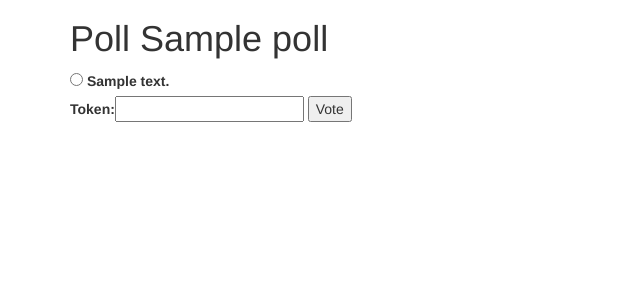
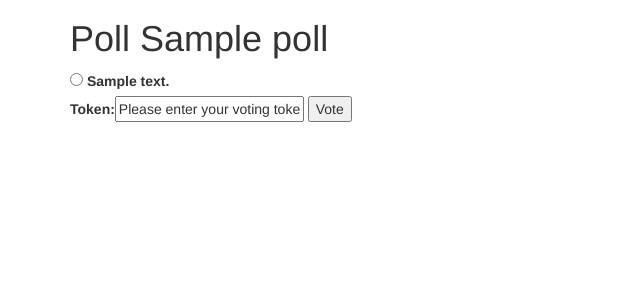
Before and after one commit to mayflower/demockrazy, a Django app: a page that uses vote/templates/vote/poll.html in a window 1280 px wide. Shown: the part 51-351 px from the top of the page, without its empty margins (0-640 px from the left). Run offline with Django 3.2, Linux system fonts and the light colour scheme; tables that the repository leaves empty hold one stand-in row (values such as "Sample post"); some libraries are stand-ins or nearby versions.

Commit message:
Pass token parameter via GET request

```diff
--- a/vote/templates/vote/poll.html
+++ b/vote/templates/vote/poll.html
@@ -11,7 +11,7 @@
     <input type="radio" name="choice" id="choice{{ forloop.counter }}" value="{{ choice.id }}" />
     <label for="choice{{ forloop.counter }}">{{ choice.choice_text }}</label><br />
     {% endfor %}
-    <label for="token">Token: </label><input type="text" id="token" name="token">
+    <label for="token">Token: </label><input type="text" id="token" name="token" value="{{token}}">
     <input type="submit" value="Vote" />
 </form>
 {% endblock %}
--- a/vote/views.py
+++ b/vote/views.py
@@ -7,8 +7,9 @@ from .models import Poll, Choice, Token
 
 def poll(request, poll_identifier):
     poll = get_object_or_404(Poll, identifier=poll_identifier)
+    token = request.GET.get('token', "Please enter your voting token")
     if poll.is_active:
-        return render(request, 'vote/poll.html', {'poll': poll})
+        return render(request, 'vote/poll.html', {'poll': poll, 'token': token})
     else:
         return HttpResponseRedirect(reverse('vote:result', args=(poll_identifier,)))
 
@@ -75,24 +76,26 @@ def create(request):
 
 
 def vote(request, poll_identifier):
-    def handle_vote_error(poll, request, message):
+    def handle_vote_error(poll, request, message, token_string):
         return render(request, 'vote/poll.html', {
             'poll': poll,
             'error_message': message,
+            'token': token_string,
         })
 
     poll = get_object_or_404(Poll, identifier=poll_identifier)
     if not poll.is_active:
         return HttpResponseRedirect(reverse('vote:result', args=(poll_identifier,)))
     try:
+        token_string = request.POST['token']
         token = Token.objects.get(token_string=request.POST['token'])
         selected_choice = poll.choice_set.get(pk=request.POST['choice'])
     except KeyError:
-        return handle_vote_error(poll, request, "Please fill out all fields.")
+        return handle_vote_error(poll, request, "Please fill out all fields.", token_string)
     except Choice.DoesNotExist:
-        return handle_vote_error(poll, request, "You didn't select a choice.")
+        return handle_vote_error(poll, request, "You didn't select a choice.", token_string)
     except Token.DoesNotExist:
-        return handle_vote_error(poll, request, "invalid token.")
+        return handle_vote_error(poll, request, "invalid token.", token_string)
     else:
         if token.poll == poll:
             selected_choice.votes += 1
@@ -100,7 +103,7 @@ def vote(request, poll_identifier):
             selected_choice.save()
             return HttpResponseRedirect(reverse('vote:success', args=(poll_identifier,)))
         else:
-            return handle_vote_error(poll, request, "invalid token.")
+            return handle_vote_error(poll, request, "invalid token.", token_string)
 
 
 def success(request, poll_identifier):
```
